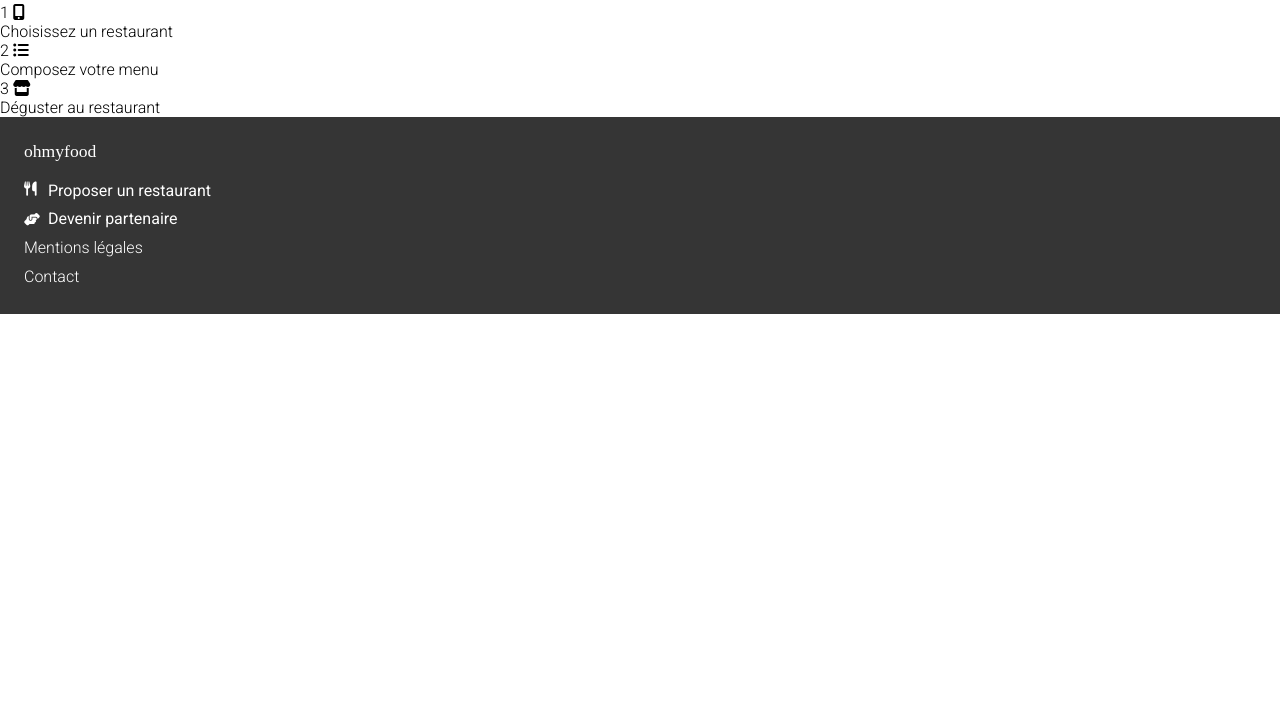
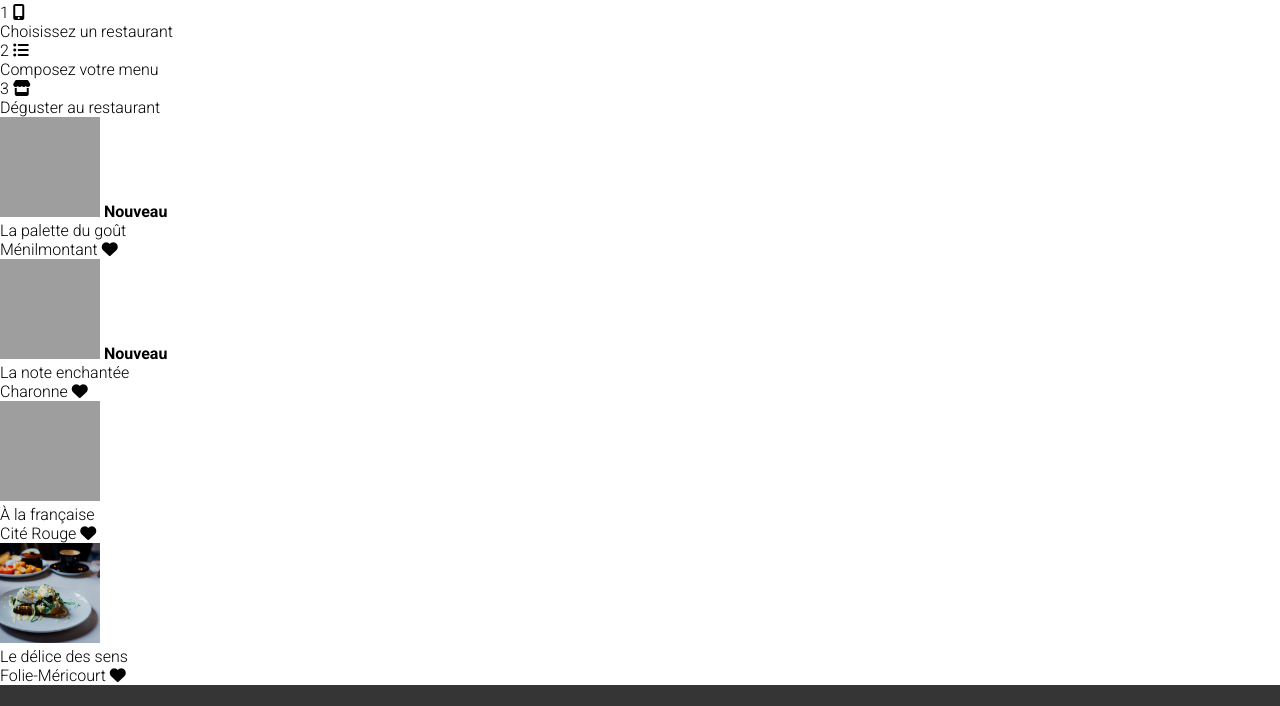
Before and after one commit to Hatsukoi-42/JonathanGarcia_3_20052021, a plain HTML site: page index.html in a window 1280 px wide. Shown: the part 139-845 px from the top of the page. Before the commit the page ends 800 px from the top, so only its background shows below. Drawn offline with Linux system fonts and the light colour scheme; grey boxes are pictures that could not be loaded; a web font is replaced by a local one.

Commit message:
Feat (HTML) : Restaurants

```diff
--- a/index.html
+++ b/index.html
@@ -82,17 +82,44 @@
 
 
 <!------------
-
+    RESTAURANTS
 -->
-
+<div>
+    <h2></h2>
+    <div>
+        <img src="images/restaurants/La palette du goût.jpg" alt="Image d'un plat pour mettre en avant le restautant : La palette du goût">
+        <strong>Nouveau</strong>
+        <h3>La palette du goût</h3>
+        <span>Ménilmontant</span>
+        <i class="fas fa-heart"></i>
+        </div>
+    </div>
+    <div>
+        <img src="images/restaurants/La note enchantée.jpg" alt="Image d'un plat pour mettre en avant le restautant : La note enchantée">
+        <strong>Nouveau</strong>
+        <h3>La note enchantée</h3>
+        <span>Charonne</span>
+        <i class="fas fa-heart"></i>
+        </div>
+    </div>
+    <div>
+        <img src="images/restaurants/A la francaise.jpg" alt="Image d'un plat pour mettre en avant le restautant : À la française">
+        <h3>À la française</h3>
+        <span>Cité Rouge</span>
+        <i class="fas fa-heart"></i>
+        </div>
+    </div>
+    <div>
+        <img src="images/restaurants/Le délice des sens.jpg" alt="Image d'un plat pour mettre en avant le restautant : Le délice des sens">
+        <h3>Le délice des sens</h3>
+        <span>Folie-Méricourt</span>
+        <i class="fas fa-heart"></i>
+        </div>
+    </div>
+</div>
 <!--
-
+    RESTAURANTS
 ---------- -->
-
-
-
-
-
 
 
 <!------------
--- a/style.scss
+++ b/style.scss
@@ -1,3 +1,11 @@
+/*TMP*/
+img {
+    width: 100px;
+    height: 100px;
+    object-fit: cover;
+}
+
+
 /***********
     GLOBAL
 */
```
Also changed, not shown: images/restaurants/Le délice des sens.jpg (renamed from images/restaurants/toa-heftiba-DQKerTsQwi0-unsplash.jpg), style.css, 6 other files.
